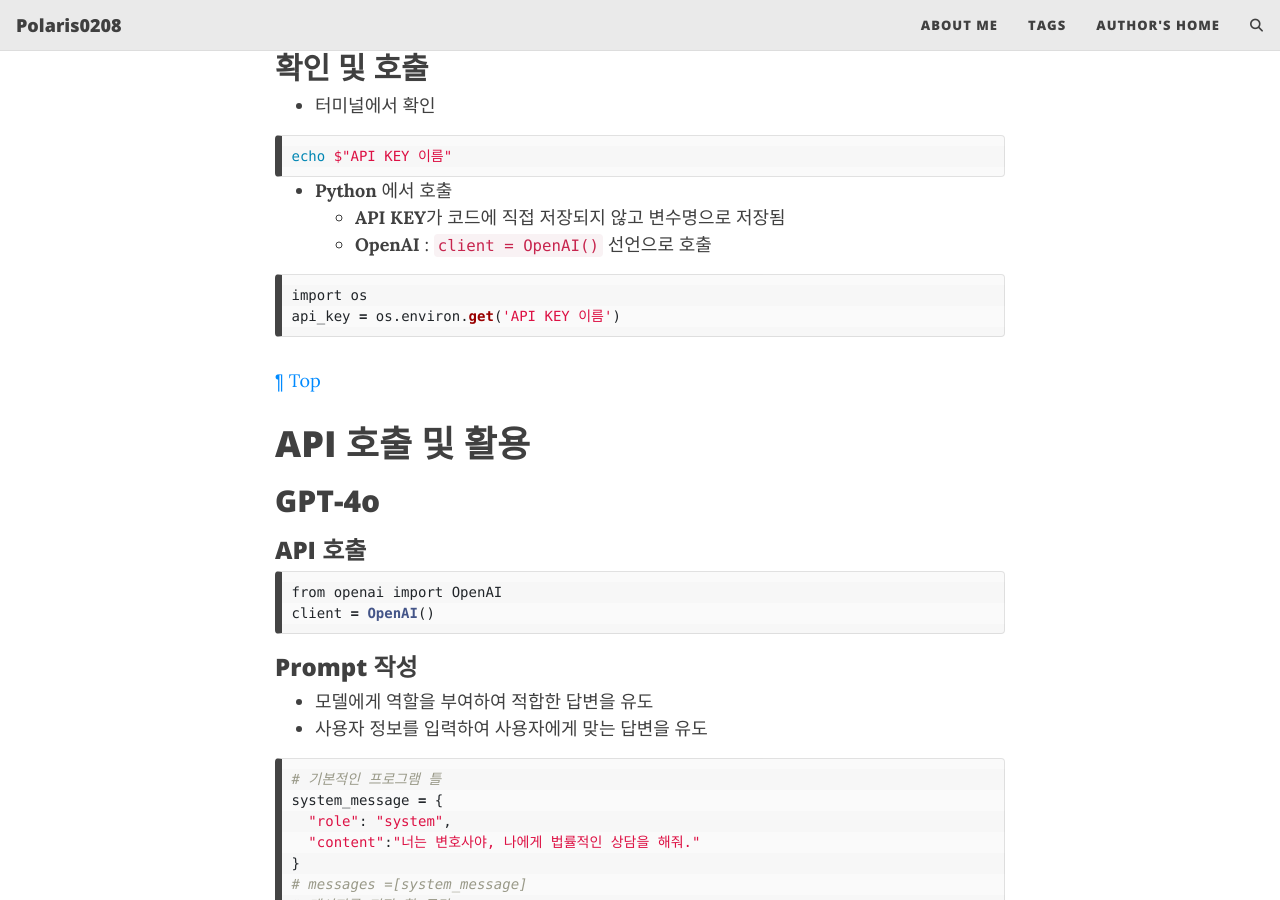
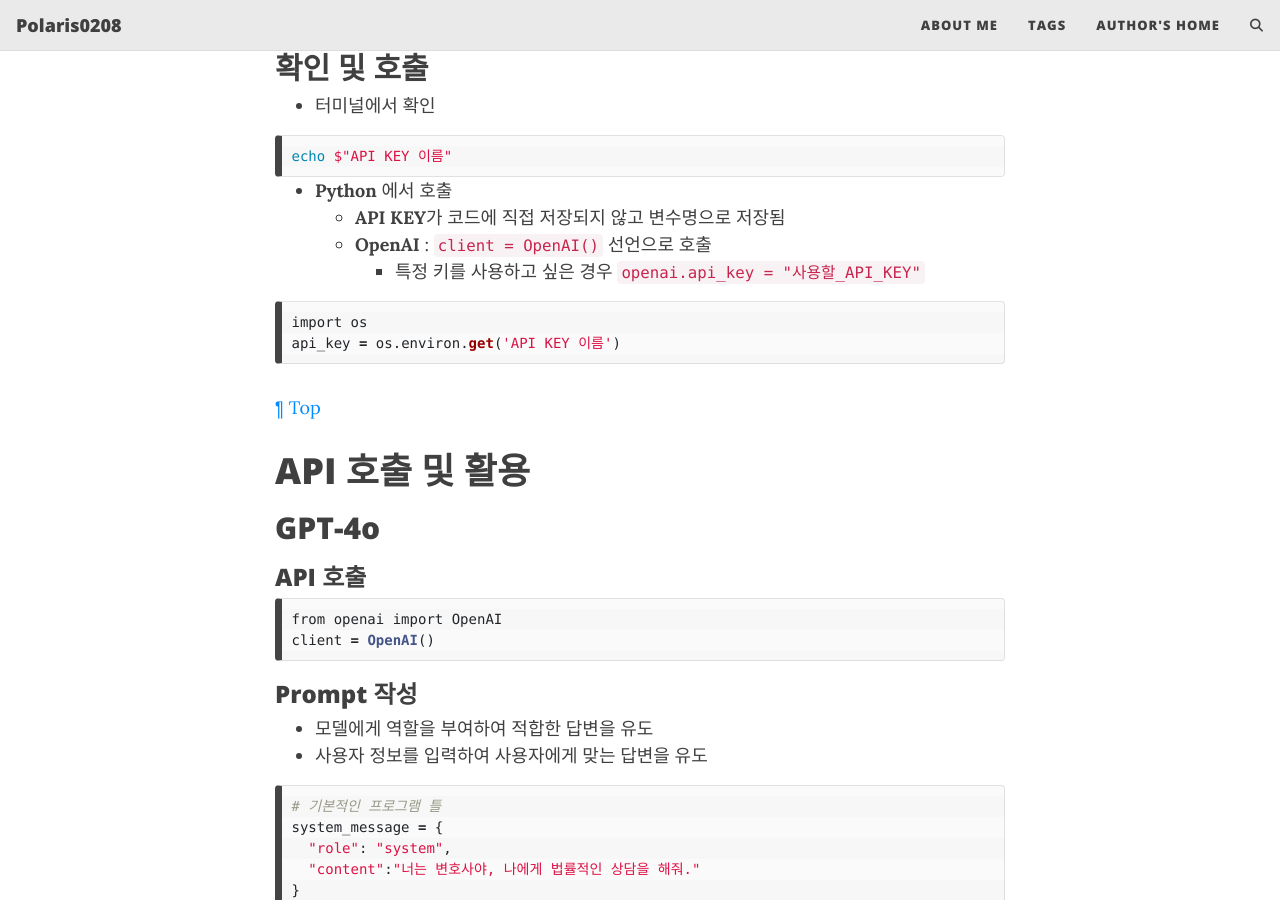
Before and after one commit to polaris0208/polaris0208.github.io, a Jekyll site: the page built from _posts/2024-11-04-API-drill.md, in a window 1280 px wide and 900 px high, scrolled down 1485 px. Built offline with Jekyll 4.4.1, drawn with Linux system fonts in a browser that asks for light colours; comment, search, counter and statistics services are not loaded.

Commit message:
add_content

````diff
--- a/_posts/2024-11-04-API-drill.md
+++ b/_posts/2024-11-04-API-drill.md
@@ -53,6 +53,7 @@ echo $"API KEY 이름"
 - **Python** 에서 호출
   - **API KEY**가 코드에 직접 저장되지 않고 변수명으로 저장됨
   - **OpenAI** : `client = OpenAI()` 선언으로 호출
+      - 특정 키를 사용하고 싶은 경우 `openai.api_key = "사용할_API_KEY"`
 
 ```py
 import os
````
